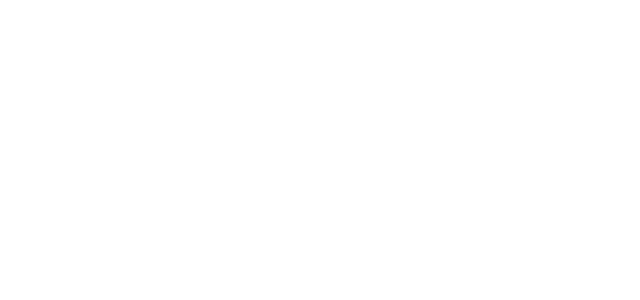
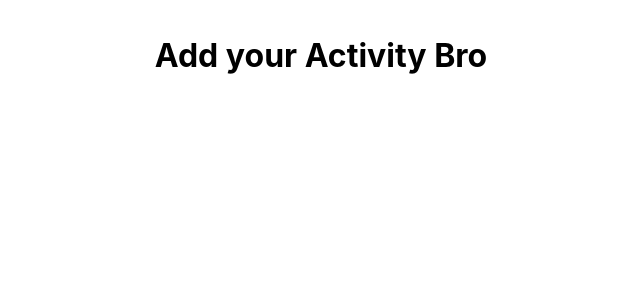
Before and after one commit to momentum316/momentum316-frontend, a React (Create React App) app: page /new/activity in a window 1280 px wide. Before the commit this address had no page. Shown: the top 300 px of the page, without its empty margins (319-959 px from the left). Built offline with nearby package versions, Linux system fonts and the light colour scheme; the HTML template or start-up script is replaced by a standard one.

Commit message:
downloaded dayjs and axios

```diff
--- a/package.json
+++ b/package.json
@@ -13,7 +13,7 @@
     "@testing-library/jest-dom": "^5.16.5",
     "@testing-library/react": "^13.4.0",
     "@testing-library/user-event": "^13.5.0",
-    "axios": "^1.3.3",
+    "axios": "^1.3.4",
     "dayjs": "^1.11.7",
     "moment": "^2.29.4",
     "react": "^18.2.0",
--- a/src/App.js
+++ b/src/App.js
@@ -1,16 +1,16 @@
 import * as React from "react";
 import "./App.css";
 import NewEvent from "./components/NewEvent";
-import NewOption from "./components/NewOption";
+import NewActivity from "./components/NewActivity";
 import { useState } from "react";
 import { Route, Routes, Link, UseParams, useNavigate } from "react-router-dom";
 
 function App() {
   return (
-    <div className='App'>
+    <div className="App">
       <Routes>
-        <Route path='/' element={<NewEvent />}></Route>
-        <Route path='/new/option' element={<NewOption />}></Route>
+        <Route path="/" element={<NewEvent />}></Route>
+        <Route path="/new/activity" element={<NewActivity />}></Route>
       </Routes>
     </div>
   );
--- a/src/components/NewOption.js
+++ b/src/components/NewActivity.js
@@ -18,11 +18,11 @@ import { useState } from "react";
 import { Route, Routes, Link, UseParams, useNavigate } from "react-router-dom";
 
 console.log("welcome");
-function NewOption() {
+function NewActivity() {
   return (
     <div>
       <h1>Add your Activity Bro</h1>
     </div>
   );
 }
-export default NewOption;
+export default NewActivity;
```
Also changed, not shown: src/components/NewEvent.js (+7 -7 lines), 1 other file (tests, documents, lock files or other folders).
